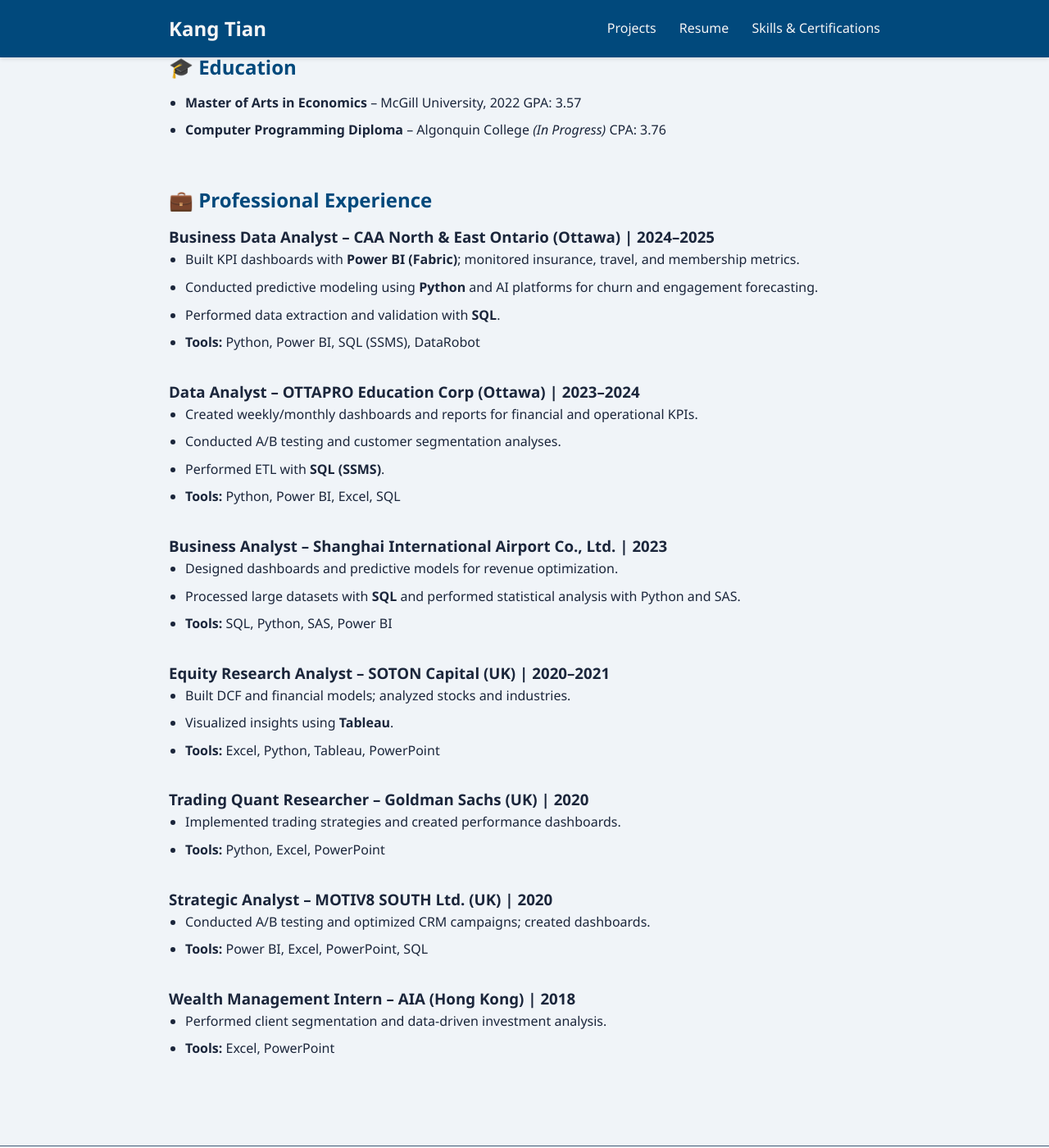
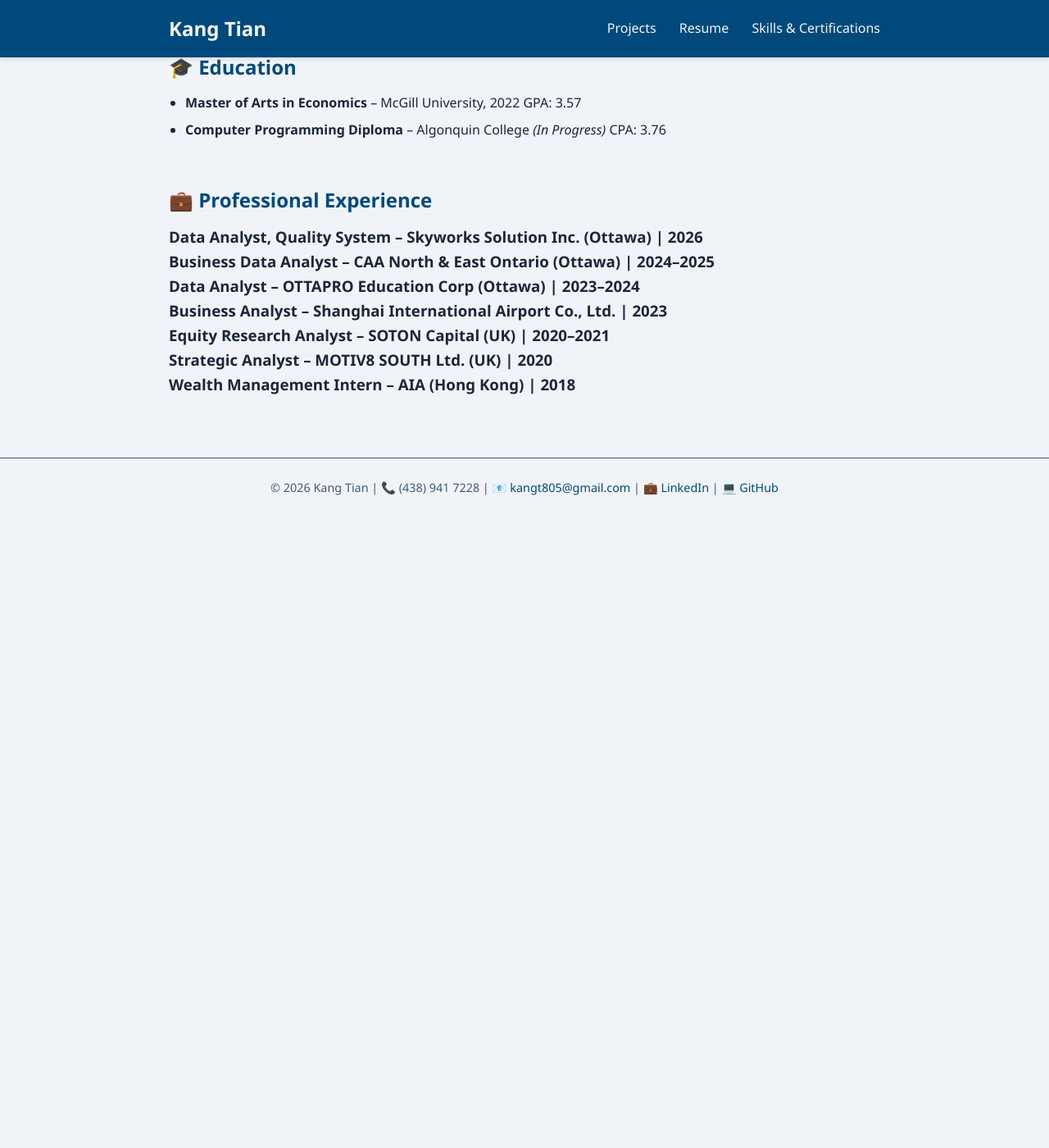
Before and after one commit to kang-tian/kang-tian.github.io, a Jekyll site: the page built from resume.md, in a window 1280 px wide and 1400 px high, scrolled down 823 px. Shown: the whole window at 82% size. Built offline with Jekyll 4.4.1, drawn with Linux system fonts in a browser that asks for light colours; after the commit the page ends 1453 px from its top, so only the background shows below that.

Commit message:
Modify professional experience in resume.md
Updated professional experience section by adding a new position and removing an old one.

```diff
--- a/resume.md
+++ b/resume.md
@@ -41,38 +41,19 @@ Data-driven analyst with **extensive experience** in **data and business analysi
 <p> &nbsp; </p>
 
 ## 💼 Professional Experience
+### Data Analyst, Quality System – Skyworks Solution Inc. (Ottawa) | 2026
+
 ### Business Data Analyst – CAA North & East Ontario (Ottawa) | 2024–2025
-- Built KPI dashboards with **Power BI (Fabric)**; monitored insurance, travel, and membership metrics.
-- Conducted predictive modeling using **Python** and AI platforms for churn and engagement forecasting.
-- Performed data extraction and validation with **SQL**.
-- **Tools:** Python, Power BI, SQL (SSMS), DataRobot
 
 ### Data Analyst – OTTAPRO Education Corp (Ottawa) | 2023–2024
-- Created weekly/monthly dashboards and reports for financial and operational KPIs.
-- Conducted A/B testing and customer segmentation analyses.
-- Performed ETL with **SQL (SSMS)**.
-- **Tools:** Python, Power BI, Excel, SQL
 
 ### Business Analyst – Shanghai International Airport Co., Ltd. | 2023
-- Designed dashboards and predictive models for revenue optimization.
-- Processed large datasets with **SQL** and performed statistical analysis with Python and SAS.
-- **Tools:** SQL, Python, SAS, Power BI
 
 ### Equity Research Analyst – SOTON Capital (UK) | 2020–2021
-- Built DCF and financial models; analyzed stocks and industries.
-- Visualized insights using **Tableau**.
-- **Tools:** Excel, Python, Tableau, PowerPoint
-
-### Trading Quant Researcher – Goldman Sachs (UK) | 2020
-- Implemented trading strategies and created performance dashboards.
-- **Tools:** Python, Excel, PowerPoint
 
 ### Strategic Analyst – MOTIV8 SOUTH Ltd. (UK) | 2020
-- Conducted A/B testing and optimized CRM campaigns; created dashboards.
-- **Tools:** Power BI, Excel, PowerPoint, SQL
 
 ### Wealth Management Intern – AIA (Hong Kong) | 2018
-- Performed client segmentation and data-driven investment analysis.
-- **Tools:** Excel, PowerPoint
+
 
 <p> &nbsp; </p>
```
